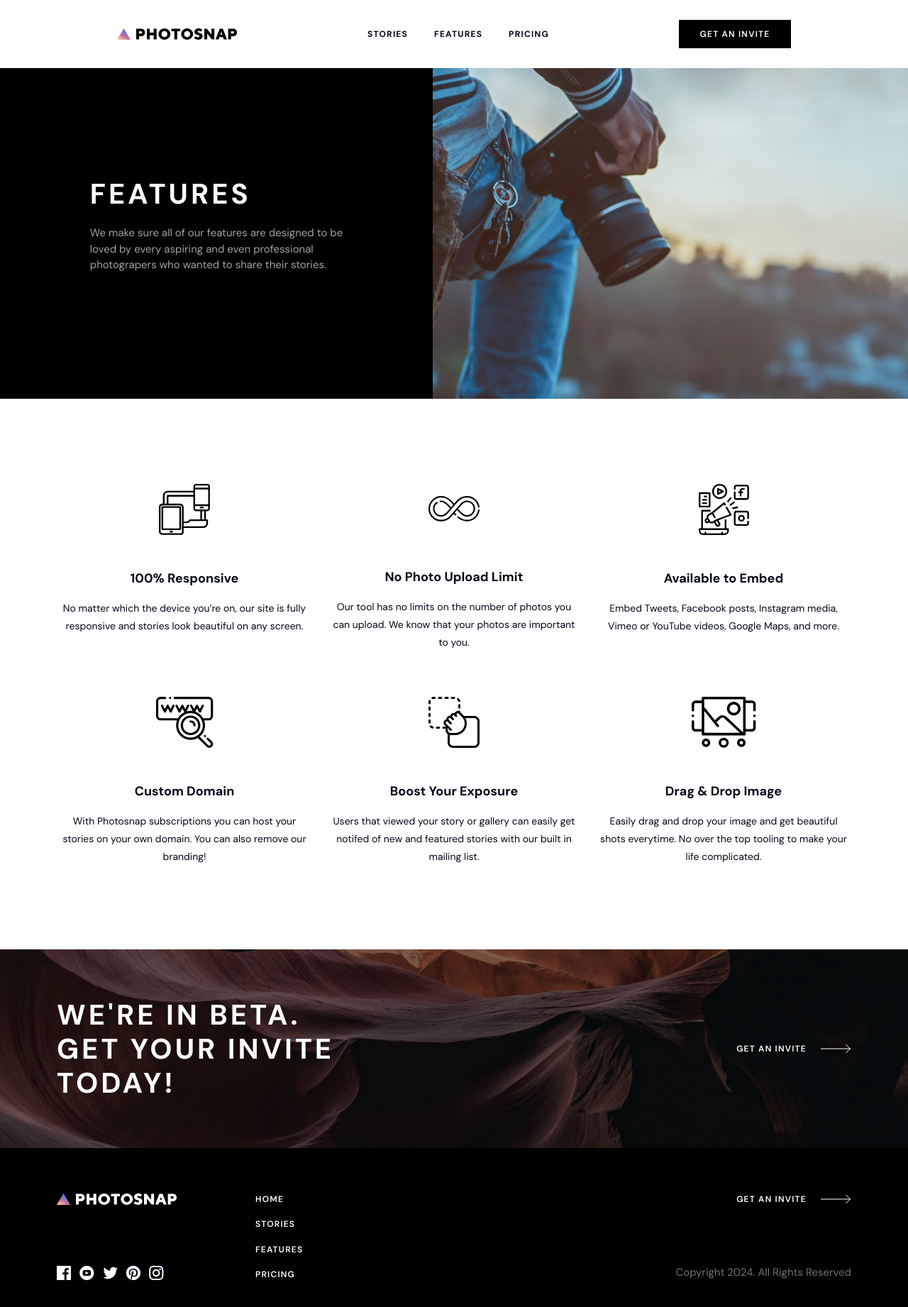
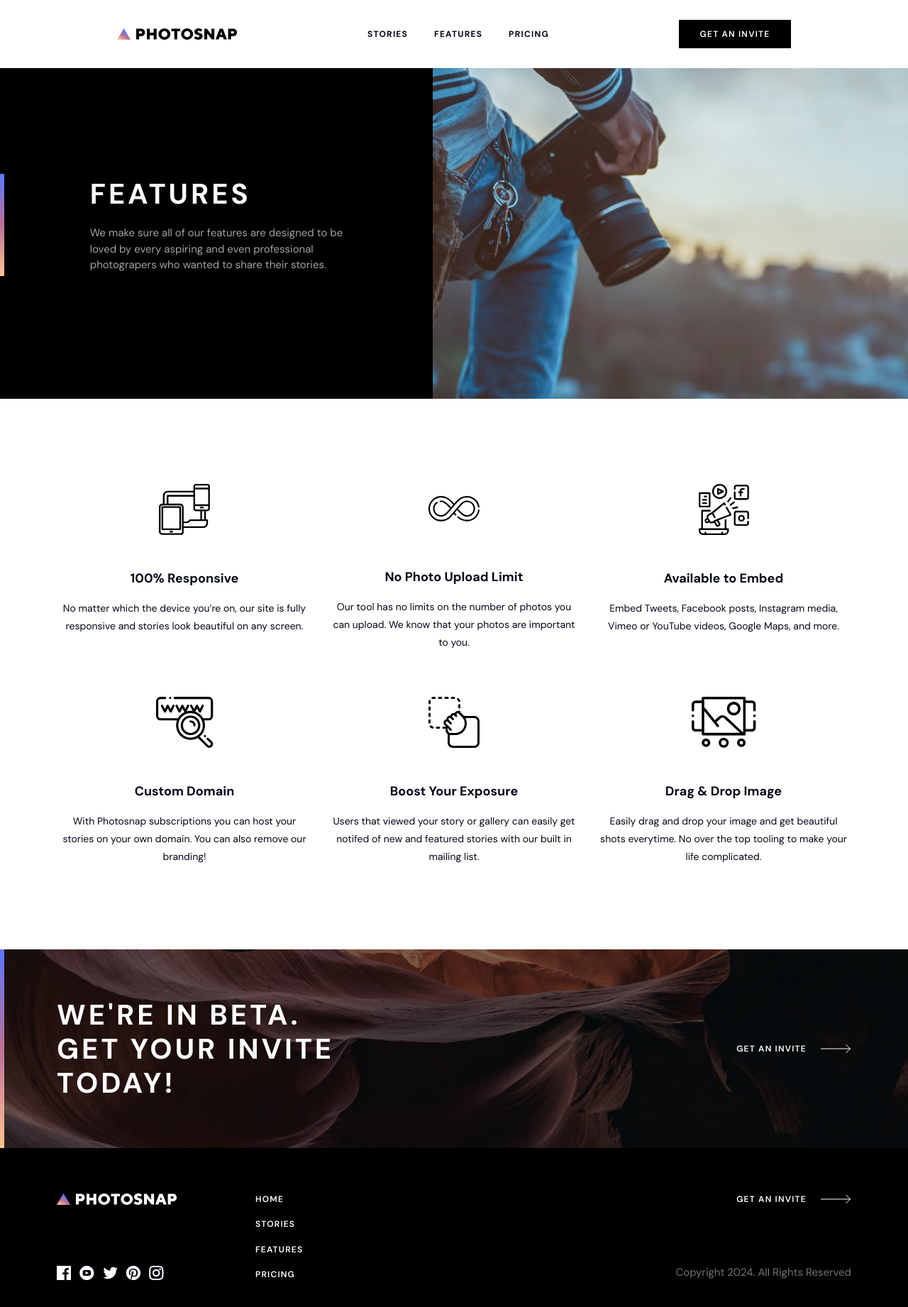
Before and after one commit to SeyrenZ/photosnap_landing_page, a Next.js app: page /features in a window 1280 px wide. Shown: the top 1842 px of the page at 71% size. Built offline with nearby package versions, Linux system fonts and the light colour scheme.

Commit message:
feat: update

```diff
--- a/src/components/Banner.tsx
+++ b/src/components/Banner.tsx
@@ -5,7 +5,9 @@ import { ArrowWhiteProp } from "./svgs";
 const Banner = () => {
   return (
     <div className="w-full h-auto">
-      <div className="w-full h-[280px] max-w-[1440px] mx-auto lg:px-[80px] sm:px-[39px] px-[33px] bg-BannerBackground bg-cover bg-no-repeat flex items-center">
+      <div className="w-full h-[280px] max-w-[1440px] mx-auto lg:px-[80px] sm:px-[39px] px-[33px] bg-BannerBackground bg-cover bg-no-repeat flex items-center relative">
+        <div className="absolute w-1.5 h-full bg-white left-0 bg-gradient-to-t from-[#FFC593] via-[#BC7198] to-[#5A77FF] sm:block hidden" />
+        <div className="absolute w-32 h-1.5 bg-white top-0 left-8 bg-gradient-to-r from-[#FFC593] via-[#BC7198] to-[#5A77FF] block sm:hidden" />
         <div className="w-full h-full flex sm:flex-row flex-col sm:items-center sm:justify-between items-start justify-center sm:gap-y-0 gap-y-6">
           <div
             className="w-full max-w-[400px] sm:text-[40px] sm:leading-[48px] text-[32px] leading-[40px] font-bold text-white tracking-widest uppercase"
--- a/src/components/features/FeaturesHeader.tsx
+++ b/src/components/features/FeaturesHeader.tsx
@@ -7,7 +7,9 @@ const FeaturesHeader = () => {
   return (
     <div className="w-full md:h-[490px] h-auto">
       <div className="w-full h-full max-w-[1440px] mx-auto flex md:flex-row flex-col items-center">
-        <div className="w-full lg:max-w-[610px] md:min-w-[495px] h-full md:p-0 px-[33px] py-20 flex items-center justify-center bg-black">
+        <div className="w-full lg:max-w-[610px] md:min-w-[495px] h-full md:p-0 px-[33px] py-20 flex items-center justify-center bg-black relative">
+          <div className="absolute w-1.5 h-[144px] bg-white left-0 bg-gradient-to-t from-[#FFC593] via-[#BC7198] to-[#5A77FF] sm:block hidden" />
+          <div className="absolute w-32 h-1.5 bg-white top-0 left-8 bg-gradient-to-r from-[#FFC593] via-[#BC7198] to-[#5A77FF] block sm:hidden" />
           <div
             className="flex flex-col items-start gap-y-5"
             data-aos="fade-right"
--- a/src/components/home/HomeHeader.tsx
+++ b/src/components/home/HomeHeader.tsx
@@ -7,7 +7,9 @@ const HomeHeader = () => {
   return (
     <div className="w-full md:h-[650px] h-auto ">
       <div className="w-full h-full max-w-[1440px] mx-auto flex md:flex-row flex-col items-center">
-        <div className="w-full lg:max-w-[610px] md:min-w-[495px] h-full md:p-0 px-[33px] py-20 flex items-center justify-center bg-black">
+        <div className="w-full lg:max-w-[610px] md:min-w-[495px] h-full md:p-0 px-[33px] py-20 flex items-center justify-center bg-black relative">
+          <div className="absolute w-1.5 h-[304px] bg-white left-0 bg-gradient-to-t from-[#FFC593] via-[#BC7198] to-[#5A77FF] sm:block hidden" />
+          <div className="absolute w-32 h-1.5 bg-white top-0 left-11 bg-gradient-to-r from-[#FFC593] via-[#BC7198] to-[#5A77FF] block sm:hidden" />
           <div
             className="flex flex-col items-start gap-y-5"
             data-aos="fade-right"
--- a/src/components/pricing/PricingHeader.tsx
+++ b/src/components/pricing/PricingHeader.tsx
@@ -4,7 +4,9 @@ const PricingHeader = () => {
   return (
     <div className="w-full md:h-[490px] h-auto">
       <div className="w-full h-full max-w-[1440px] mx-auto flex md:flex-row flex-col items-center">
-        <div className="w-full lg:max-w-[610px] md:min-w-[495px] h-full md:p-0 px-[33px] py-20 flex items-center justify-center bg-black">
+        <div className="w-full lg:max-w-[610px] md:min-w-[495px] h-full md:p-0 px-[33px] py-20 flex items-center justify-center bg-black relative">
+          <div className="absolute w-1.5 h-[144px] bg-white left-0 bg-gradient-to-t from-[#FFC593] via-[#BC7198] to-[#5A77FF] sm:block hidden" />
+          <div className="absolute w-32 h-1.5 bg-white top-0 left-8 bg-gradient-to-r from-[#FFC593] via-[#BC7198] to-[#5A77FF] block sm:hidden" />
           <div
             className="flex flex-col items-start gap-y-5"
             data-aos="fade-right"
```
